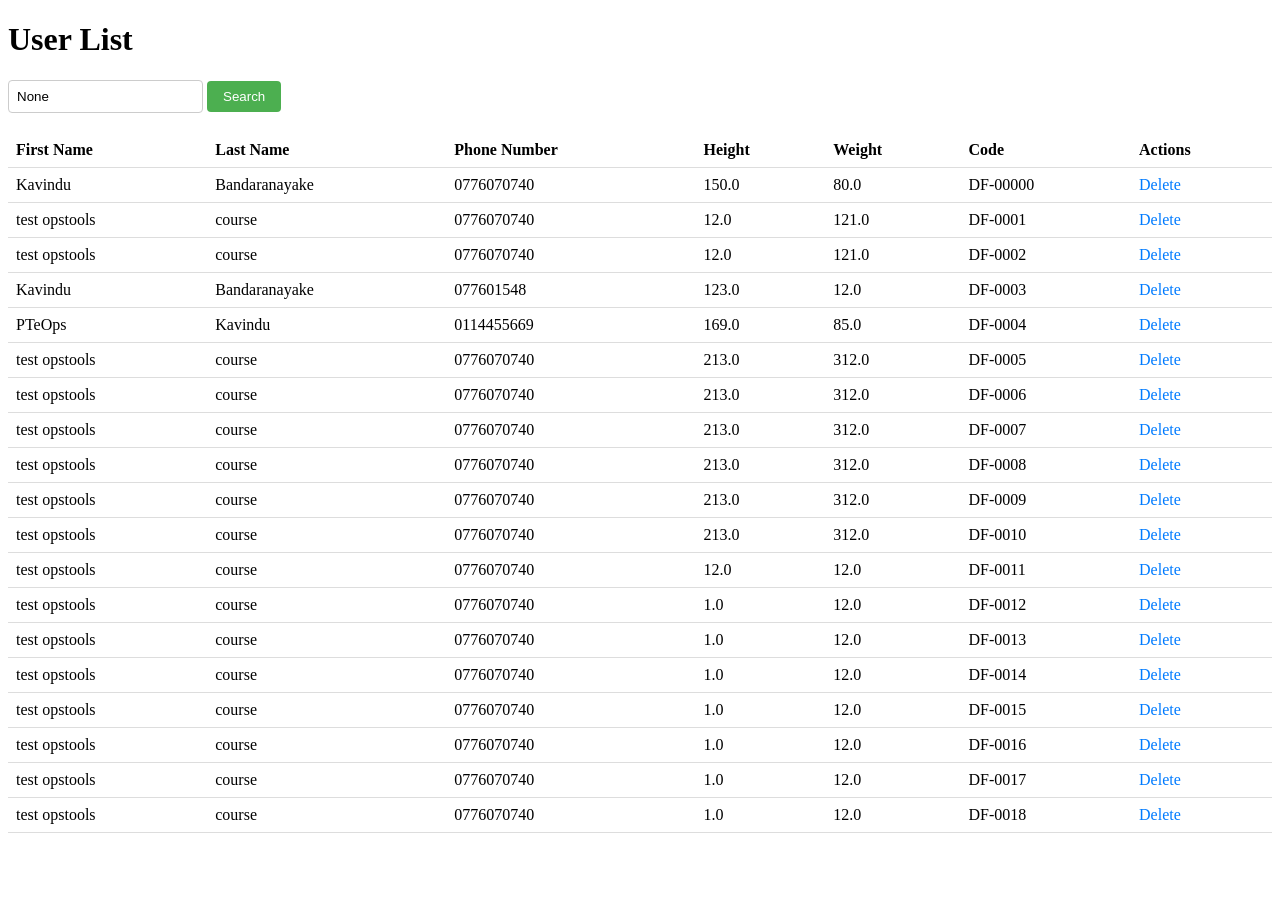
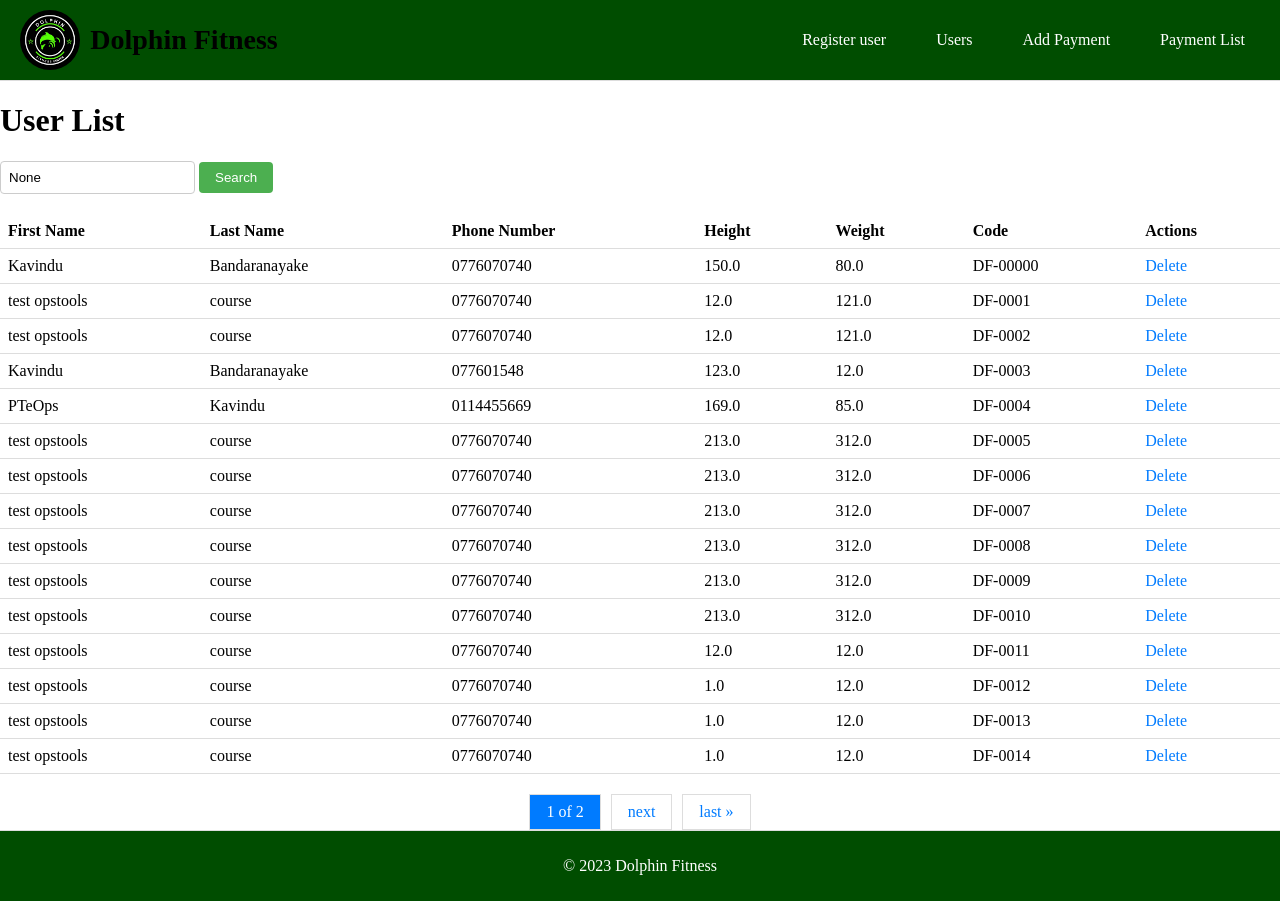
Before and after one commit to knox9734/gym_payment, a Django app: page /users/ in a window 1280 px wide. Before the commit the page ends 833 px from the top, so only its background shows below. Run offline with Django 5.2, Linux system fonts and the light colour scheme; data comes from the database, SQL or seed files in the repository; both versions use the stored data as it was after the commit.

Commit message:
enabled pagination

```diff
--- a/gym_payment/gym_payment/settings.py
+++ b/gym_payment/gym_payment/settings.py
@@ -116,11 +116,16 @@ USE_TZ = True
 # Static files (CSS, JavaScript, Images)
 # https://docs.djangoproject.com/en/5.1/howto/static-files/
 
+# Static files (CSS, JavaScript, Images)
+# https://docs.djangoproject.com/en/5.1/howto/static-files/
+
 STATIC_URL = '/static/'
 STATICFILES_DIRS = [
     BASE_DIR / "static",
 ]
 
+# Ensure this is set if you are using collectstatic
+STATIC_ROOT = BASE_DIR / "staticfiles"
 # Default primary key field type
 # https://docs.djangoproject.com/en/5.1/ref/settings/#default-auto-field
 
--- a/gym_payment/gym_payment/urls.py
+++ b/gym_payment/gym_payment/urls.py
@@ -2,6 +2,8 @@
 from django.contrib import admin
 from django.urls import path, include
 from users import views
+from django.conf.urls.static import static
+from django.conf import settings
 
 urlpatterns = [
     path('register/', views.register_user, name='register_user'),
@@ -10,3 +12,5 @@ urlpatterns = [
     path('add_payment/', views.add_payment, name='add_payment'),
     path('payment_list/', views.payment_list, name='payment_list'),
 ]
+if settings.DEBUG:
+    urlpatterns += static(settings.STATIC_URL, document_root=settings.STATIC_ROOT)
--- /dev/null
+++ b/gym_payment/static/css/styles.css
@@ -0,0 +1,73 @@
+/* Ensure the body and html take full height */
+html, body {
+    height: 100%;
+    margin: 0;
+    display: flex;
+    flex-direction: column;
+}
+
+/* Main content should take all available space */
+main {
+    flex: 1;
+}
+
+header {
+    padding: 10px 20px;
+    background-color: #004d00; /* Dark green background color */
+    border-bottom: 1px solid #ddd;
+}
+
+nav {
+    display: flex;
+    justify-content: space-between;
+    align-items: center;
+}
+
+.nav-left {
+    display: flex;
+    align-items: center;
+}
+
+.logo {
+    height: 60px; /* Increased size of the logo */
+    margin-right: 10px;
+    border-radius: 50%; /* Make the logo round */
+}
+
+.app-name {
+    font-size: 28px; /* Increased size of the text */
+    font-weight: bold;
+}
+
+.nav-right {
+    list-style: none;
+    display: flex;
+    margin: 0;
+    padding: 0;
+}
+
+.nav-right li {
+    margin-left: 20px;
+}
+
+.nav-right a {
+    text-decoration: none;
+    color: #ffffff;
+    font-size: 16px;
+    padding: 10px 15px;
+    transition: background-color 0.3s, color 0.3s; /* Smooth transition for hover effects */
+}
+
+.nav-right a:hover {
+    background-color: #30af10; /* Light background color on hover */
+    color: #000; /* Darker text color on hover */
+}
+
+footer {
+    padding: 10px 20px;
+    background-color: #004d00; /* Dark green background color */
+    color: #ffffff; /* White text color */
+    text-align: center;
+    border-top: 1px solid #ddd;
+    margin-top: auto; /* Push footer to the bottom */
+}
--- a/gym_payment/users/templates/users/add_payment.html
+++ b/gym_payment/users/templates/users/add_payment.html
@@ -3,6 +3,8 @@
 {% block title %}Add Payment{% endblock %}
 
 {% block content %}
+{% load static %}
+<link rel="stylesheet" type="text/css" href="{% static 'css/add_payment.css' %}">
 <h1>Add Payment for Next 30 Days</h1>
 <form method="post" action="{% url 'add_payment' %}">
     {% csrf_token %}
--- a/gym_payment/users/templates/users/base.html
+++ b/gym_payment/users/templates/users/base.html
@@ -2,13 +2,18 @@
 <html>
 <head>
     {% load static %}
-    <title>{% block title %}My Application{% endblock %}</title>
+    <title>{% block title %}Dolphin Fitness{% endblock %}</title>
     <link rel="stylesheet" type="text/css" href="{% static 'css/styles.css' %}">
 </head>
 <body>
     <header>
         <nav>
-            <ul>
+            <div class="nav-left">
+                <img src="{% static 'images/logo.png' %}" alt="Logo" class="logo">
+                <span class="app-name">Dolphin Fitness</span>
+            </div>
+            <ul class="nav-right">
+                <li><a href="{% url 'register_user' %}">Register user</a></li>
                 <li><a href="{% url 'user_list' %}">Users</a></li>
                 <li><a href="{% url 'add_payment' %}">Add Payment</a></li>
                 <li><a href="{% url 'payment_list' %}">Payment List</a></li>
@@ -19,7 +24,7 @@
         {% block content %}{% endblock %}
     </main>
     <footer>
-        <p>&copy; 2023 My Application</p>
+        <p>&copy; 2023 Dolphin Fitness</p>
     </footer>
 </body>
 </html>
--- a/gym_payment/users/templates/users/user_list.html
+++ b/gym_payment/users/templates/users/user_list.html
@@ -1,7 +1,9 @@
 <!DOCTYPE html>
 <html>
+{% extends 'users/base.html' %}
 <head>
-  <title>User List</title>
+  <title>{% block title %}User list{% endblock %}</title>
+  {% block content %}
   <style>
     table {
       border-collapse: collapse;
@@ -49,9 +51,37 @@
     a:hover {
       text-decoration: underline;
     }
+
+    .pagination {
+      display: flex;
+      justify-content: center;
+      margin-top: 20px;
+    }
+
+    .pagination a {
+      margin: 0 5px;
+      padding: 8px 16px;
+      border: 1px solid #ddd;
+      color: #007bff;
+      text-decoration: none;
+    }
+
+    .pagination a:hover {
+      background-color: #f5f5f5;
+    }
+
+    .pagination .current {
+      margin: 0 5px;
+      padding: 8px 16px;
+      border: 1px solid #ddd;
+      background-color: #007bff;
+      color: white;
+      text-decoration: none;
+    }
   </style>
 </head>
 <body>
+
   <h1>User List</h1>
 
   <form method="get" action="{% url 'user_list' %}">
@@ -72,7 +102,7 @@
       </tr>
     </thead>
     <tbody>
-      {% for user in users %}
+      {% for user in page_obj %}
       <tr>
         <td>{{ user.first_name }}</td>
         <td>{{ user.last_name }}</td>
@@ -87,5 +117,21 @@
       {% endfor %}
     </tbody>
   </table>
+
+  <div class="pagination">
+    {% if page_obj.has_previous %}
+      <a href="?page=1{% if query %}&q={{ query }}{% endif %}">&laquo; first</a>
+      <a href="?page={{ page_obj.previous_page_number }}{% if query %}&q={{ query }}{% endif %}">previous</a>
+    {% endif %}
+
+    <span class="current">{{ page_obj.number }} of {{ page_obj.paginator.num_pages }}</span>
+
+    {% if page_obj.has_next %}
+      <a href="?page={{ page_obj.next_page_number }}{% if query %}&q={{ query }}{% endif %}">next</a>
+      <a href="?page={{ page_obj.paginator.num_pages }}{% if query %}&q={{ query }}{% endif %}">last &raquo;</a>
+    {% endif %}
+  </div>
+
+  {% endblock %}
 </body>
 </html>
--- a/gym_payment/users/views.py
+++ b/gym_payment/users/views.py
@@ -9,6 +9,7 @@ from barcode.writer import ImageWriter
 from PIL import Image,ImageDraw, ImageFont
 import os
 from django.db.models import Q
+from django.core.paginator import Paginator
 
 def register_user(request):
     if request.method == 'POST':
@@ -87,7 +88,12 @@ def user_list(request):
         users = User.objects.filter(Q(code__icontains=query) | Q(phone_number__icontains=query))
     else:
         users = User.objects.all()
-    return render(request, 'users/user_list.html', {'users': users, 'query': query})
+
+    paginator = Paginator(users, 15)  # Show 15 users per page
+    page_number = request.GET.get('page')
+    page_obj = paginator.get_page(page_number)
+
+    return render(request, 'users/user_list.html', {'page_obj': page_obj, 'query': query})
 
 def delete_user(request, user_id):
     user = get_object_or_404(User, id=user_id)
```
Also changed, not shown: gym_payment/gym_payment/static/css/styles.css (deleted, +0 -19 lines), gym_payment/static/css/add_payment.css (added, +36 -0 lines), gym_payment/db.sqlite3, gym_payment/static/images/logo.png (added), 1 other file.
